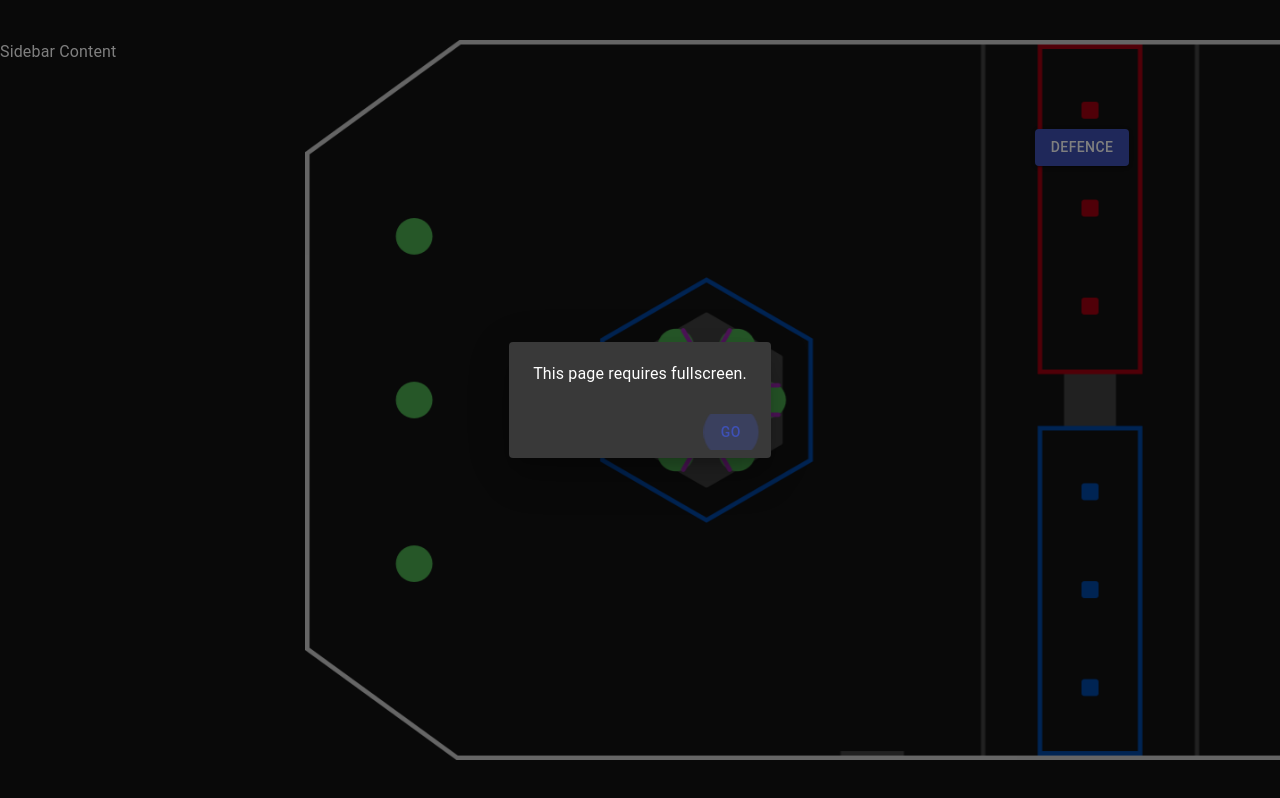
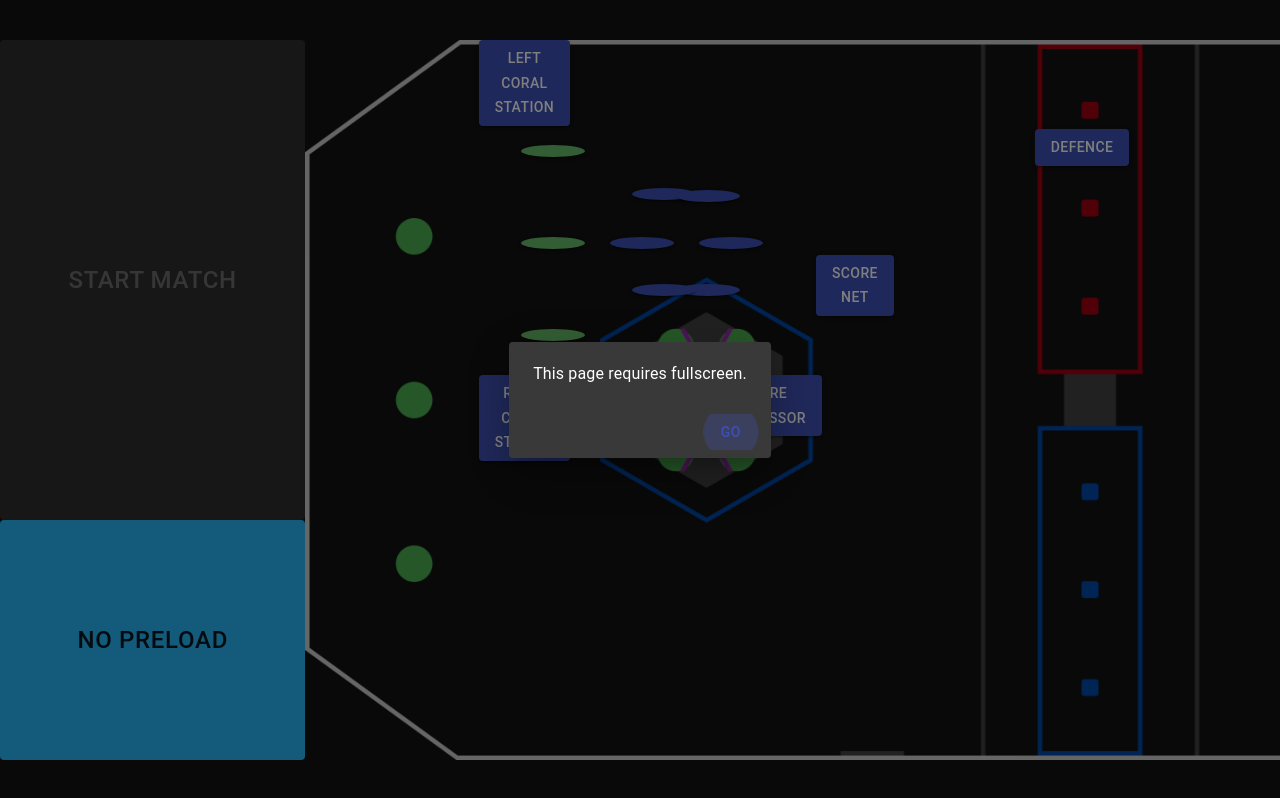
Before and after one commit to team-7558/scouting-2026, a React (Create React App) app in the folder client/: page /scoutMatch in a window 1280 px wide. Built offline with nearby package versions, Linux system fonts and the light colour scheme; a web font is replaced by a local one.

Commit message:
Bring Armaan buttons into Scout2, add flexbox for sidebar buttons

```diff
--- a/client/src/pages/ScoutMatch/ScoutMatch2.js
+++ b/client/src/pages/ScoutMatch/ScoutMatch2.js
@@ -167,10 +167,112 @@ const ScoutMatch = ({ driverStation, teamNumber, scoutPerspective }) => {
 
   const renderFieldCanvas = () => {
     const fieldChildren = [
-      ...PrematchChildren,
-      // ...AutoButtons,
-      //...
+      ...(phase == PHASES.PREMATCH ? PrematchChildren : []),
+
+      // Coral Pickup Buttons
+      createFieldLocalMatchComponent(
+        "leftCoralStation",
+        475,
+        0,
+        200,
+        150,
+        (match) => (
+          <Button
+            variant="contained"
+            color={
+              match.coralAttained == null ? COLORS.ACTIVE : COLORS.DISABLED
+            }
+            onClick={() => {
+              console.log("left coral station clicked");
+            }}
+          >
+            Left Coral Station
+          </Button>
+        )
+      ),
+
+      createFieldLocalMatchComponent(
+        "rightCoralStation",
+        475,
+        750,
+        200,
+        150,
+        (match) => (
+          <Button
+            variant="contained"
+            color={
+              match.coralAttained == null ? COLORS.ACTIVE : COLORS.DISABLED
+            }
+            onClick={() => {
+              console.log("right coral station clicked");
+            }}
+          >
+            Right Coral Station
+          </Button>
+        )
+      ),
+
+      // Reef Buttons
+      ...[315, 320, 425, 530, 530, 425].map((y, index) => {
+        const x = [895, 1015, 1080, 1015, 895, 835][index];
+        return createFieldLocalMatchComponent(
+          `reefButton${index}`,
+          x,
+          y,
+          50,
+          50,
+          (match) => (
+            <Button
+              variant="contained"
+              color={COLORS.ACTIVE}
+              sx={{ borderRadius: "50%" }}
+            ></Button>
+          )
+        );
+      }),
+
+      // Algae Scores
+      createFieldLocalMatchComponent(
+        "scoreProcessor",
+        1100,
+        750,
+        300,
+        150,
+        (match) => (
+          <Button variant="contained" color={COLORS.ACTIVE}>
+            Score Processor
+          </Button>
+        )
+      ),
+
+      createFieldLocalMatchComponent("scoreNet", 1400, 480, 150, 420, () => (
+        <Button variant="contained" color={COLORS.ACTIVE}>
+          Score Net
+        </Button>
+      )),
+
+      // Coral Mark Buttons
+      ...[220, 425, 630].map((y, index) => {
+        return createFieldLocalMatchComponent(
+          `coralMark${index}`,
+          590,
+          y,
+          50,
+          50,
+          (match) => (
+            <Button
+              variant="contained"
+              color={COLORS.SUCCESS}
+              sx={{ borderRadius: "50%" }}
+              onClick={() => {
+                console.log(`coral mark ${index + 1} clicked`);
+              }}
+            ></Button>
+          )
+        );
+      }),
     ];
+
     return (
       <Box
         sx={{
@@ -190,7 +292,83 @@ const ScoutMatch = ({ driverStation, teamNumber, scoutPerspective }) => {
   };
 
   const renderSideBar = () => {
-    return <div>Sidebar Content</div>;
+    let buttonsList = [];
+    if (phase === PHASES.PREMATCH) {
+      buttonsList = [
+        {
+          id: 0,
+          flexWeight: 2,
+          component: (
+            <Button
+              variant="contained"
+              color={startingPosition < 0 ? "disabled" : COLORS.ACTIVE}
+              disabled={startingPosition < 0}
+              onClick={() => {
+                setMatchStartTime(Date.now());
+                setPhase(PHASES.AUTO);
+              }}
+              sx={{
+                width: "100%",
+                height: "100%",
+                fontSize: "1.5rem",
+              }}
+            >
+              Start Match
+            </Button>
+          ),
+        },
+        {
+          id: 1,
+          flexWeight: 1,
+          component: (
+            <Button
+              variant="contained"
+              color={coralAttained == null ? COLORS.PENDING : COLORS.SUCCESS}
+              onClick={() => {
+                setCoralAttained(coralAttained == null ? "preload" : null);
+              }}
+              sx={{
+                width: "100%",
+                height: "100%",
+                fontSize: "1.5rem",
+              }}
+            >
+              {coralAttained == null ? "No Preload" : "Preload Coral"}
+            </Button>
+          ),
+        },
+      ];
+    } else if (phase === PHASES.AUTO) {
+      // Additional button configurations for AUTO phase
+    }
+
+    return (
+      <Box
+        sx={{
+          display: "flex",
+          flexDirection: "column",
+          width: "100%",
+          height: "100%",
+          backgroundColor: BlueTheme.palette.background.paper,
+          overflowY: "auto",
+        }}
+      >
+        {buttonsList.map((button, index) => (
+          <Box
+            key={index}
+            sx={{
+              flex: button.flexWeight || 1,
+              display: "flex",
+              justifyContent: "center",
+              alignItems: "center",
+              padding: 0,
+            }}
+          >
+            {button.component}
+          </Box>
+        ))}
+      </Box>
+    );
   };
 
   const createFieldButton = ({ props }) => {};
```
